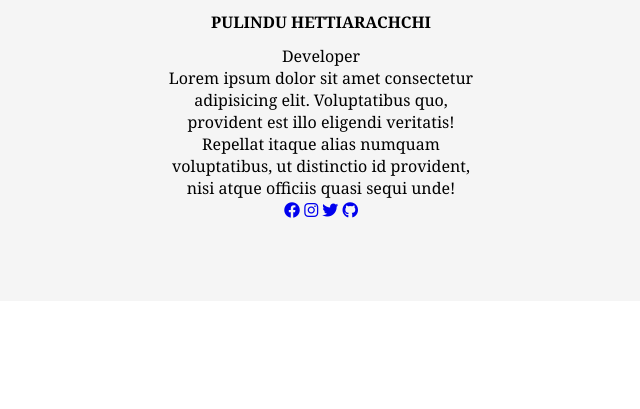
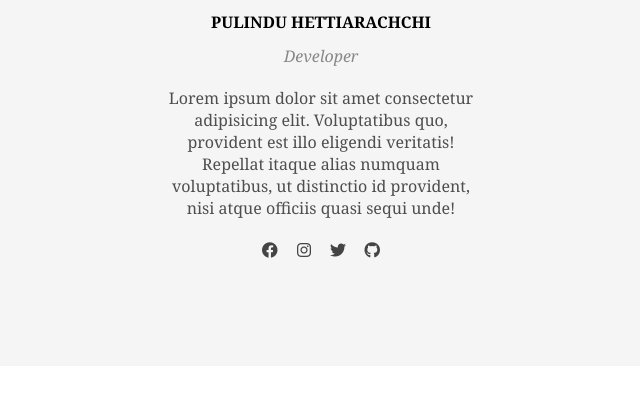
Before and after one commit to nethmimelisha/Computing-Group-Project, a PHP site: page /aboutus.html in a window 1280 px wide. Shown: the part 391-800 px from the top of the page, without its empty margins (319-959 px from the left). Run offline with PHP 8.4, Linux system fonts and the light colour scheme.

Commit message:
update aboutus css

```diff
--- a/css/aboutus.css
+++ b/css/aboutus.css
@@ -44,3 +44,34 @@
     font-size: 16px;
     text-transform: uppercase;
 }
+
+.desig{
+    font-style: italic;
+    color: #888;
+}
+
+.about{
+    margin: 20px 0;
+    font-weight: lighter;
+    color:#4e4e4e;
+}
+.social-links{
+margin: 14px;
+}
+.social-links a{
+    display:inline-block;
+    height: 30px;
+    width: 30px;
+    transition: .4s;
+}
+.social-links a:hover{
+    transform: scale(1.5);
+}
+.social-links a i{
+    color: #444;
+}
+@media screen and (max-width: 600px) {
+    .teams {
+        max-width: 100%;
+    }
+}
```
